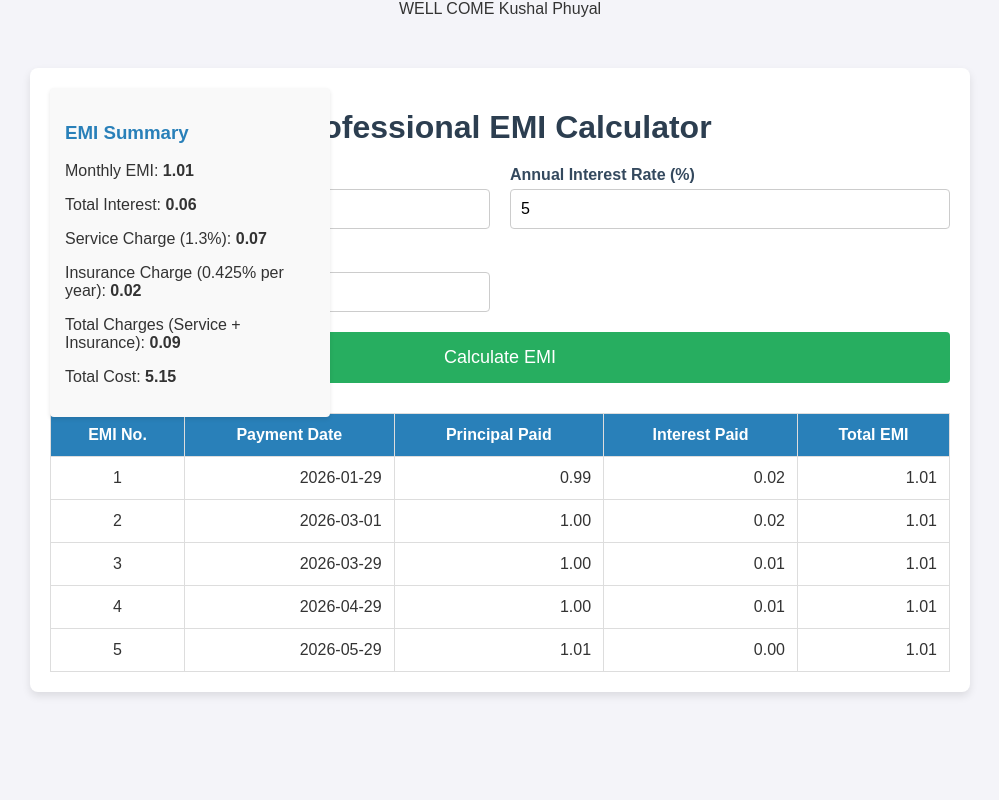
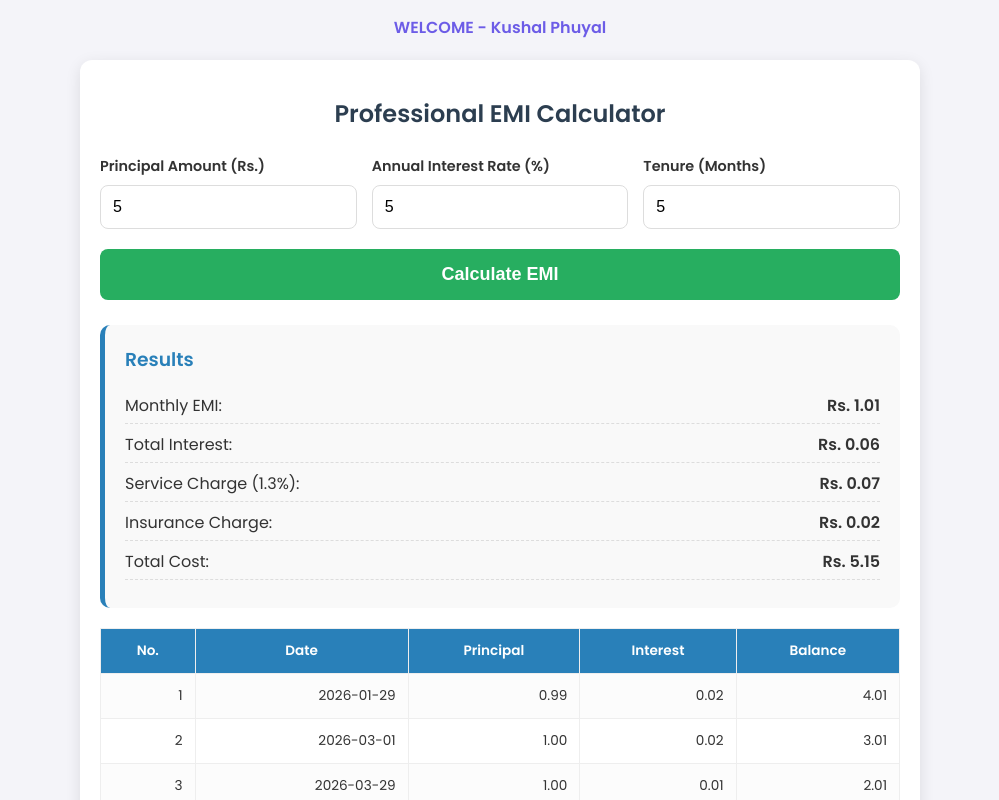
Before and after one commit to kushalphuyal/emi-calculator, a plain HTML site: page index.html in a window 1280 px wide. Both pictures are taken after typing "5", "5", "5" into the empty fields and a click on the button "Calculate EMI". Shown: the top 800 px of the page, without its empty margins (140-1139 px from the left). Drawn offline with Linux system fonts and the light colour scheme.

Commit message:
Refactor EMI calculator HTML and JavaScript
Updated the EMI calculator layout and functionality.

```diff
--- a/index.html
+++ b/index.html
@@ -1,39 +1,42 @@
 <!DOCTYPE html>
 <html lang="en">
-<script type="text/javascript" src="https://gc.kes.v2.scr.kaspersky-labs.com/7EA5E9BB-55E1-4C31-9C21-4943DDFED2E4/main.js?attr=8Hh8FSC0r6kt0V70nlJJeCCSNU6nV5Nlz0TVjaI2uMPbTekPb_7CAH1QsVnO2DQhVGjzlJD_tBJHmckXM5G2dOUSkglEtpBb9ICeRjMtxtoyXZQeFqOWqrh6uyBflD-4Jdfu9UJ1SomEttthGTSyXA" charset="UTF-8"></script><center>
-WELL COME
-Kushal Phuyal
-</center>
 <head>
     <meta charset="UTF-8">
     <meta name="viewport" content="width=device-width, initial-scale=1.0">
-    <title>Professional EMI Calculator</title>
+    <title>Professional EMI Calculator | Kushal Phuyal</title>
+    <link href="https://fonts.googleapis.com/css2?family=Poppins:wght@300;400;600&display=swap" rel="stylesheet">
     <style>
         body {
             font-family: 'Poppins', sans-serif;
             background-color: #f4f4f9;
             color: #333;
             margin: 0;
-            padding: 0;
+            padding: 15px;
         }
         .container {
-            max-width: 900px;
-            margin: 50px auto;
+            max-width: 800px;
+            margin: 20px auto;
             background-color: #fff;
             padding: 20px;
-            box-shadow: 0 4px 8px rgba(0, 0, 0, 0.1);
-            border-radius: 8px;
-            position: relative;
+            box-shadow: 0 4px 15px rgba(0, 0, 0, 0.1);
+            border-radius: 12px;
         }
         h1 {
             text-align: center;
             color: #2c3e50;
-            margin-bottom: 20px;
+            font-size: 1.5rem;
+            margin-bottom: 25px;
+        }
+        .user-header {
+            text-align: center;
+            font-weight: 600;
+            color: #6c5ce7;
+            margin-bottom: 10px;
         }
         .input-container {
             display: grid;
-            grid-template-columns: 1fr 1fr;
-            gap: 20px;
+            grid-template-columns: repeat(auto-fit, minmax(250px, 1fr));
+            gap: 15px;
             margin-bottom: 20px;
         }
         .input-group {
@@ -42,14 +45,15 @@ Kushal Phuyal
         }
         .input-group label {
             font-weight: bold;
-            margin-bottom: 5px;
-            color: #34495e;
+            margin-bottom: 8px;
+            font-size: 0.9rem;
         }
         .input-group input {
-            padding: 10px;
+            padding: 12px;
             font-size: 16px;
-            border: 1px solid #ccc;
-            border-radius: 4px;
+            border: 1px solid #ddd;
+            border-radius: 8px;
+            outline: none;
         }
         .btn {
             width: 100%;
@@ -58,195 +62,125 @@ Kushal Phuyal
             background-color: #27ae60;
             color: white;
             border: none;
-            border-radius: 4px;
+            border-radius: 8px;
             cursor: pointer;
-            transition: background-color 0.3s;
+            font-weight: 600;
         }
-        .btn:hover {
-            background-color: #2ecc71;
-        }
-        #result {
-            margin-top: 30px;
-        }
-        #result h3 {
-            color: #2980b9;
-        }
-
-        /* Draggable Summary */
+        /* Mobile Summary Fix */
         .summary {
             background-color: #f9f9f9;
-            padding: 15px;
-            border-radius: 4px;
-            box-shadow: 0 2px 4px rgba(0, 0, 0, 0.1);
-            max-width: 250px;
-            cursor: move;
-            position: absolute;
-            top: 20px;
-            left: 20px;
+            padding: 20px;
+            border-radius: 10px;
+            border-left: 5px solid #2980b9;
+            margin-top: 25px;
         }
+        .summary h3 { margin-top: 0; color: #2980b9; }
+        .summary p { margin: 8px 0; display: flex; justify-content: space-between; border-bottom: 1px dashed #ddd; padding-bottom: 5px; }
 
-        .scrollable-table {
-            max-height: 300px;
-            overflow-y: auto;
+        .table-wrapper {
             margin-top: 20px;
+            overflow-x: auto; /* Horizontal scroll for mobile */
         }
-
         table {
             width: 100%;
             border-collapse: collapse;
+            min-width: 600px; /* Force scroll on small phones */
         }
-        table, th, td {
-            border: 1px solid #ddd;
+        th, td {
+            border: 1px solid #eee;
             padding: 12px;
+            text-align: right;
+            font-size: 0.85rem;
         }
-        th {
-            background-color: #2980b9;
-            color: white;
-        }
-        td {
-            text-align: right;
-        }
-        td:first-child {
-            text-align: center;
-        }
+        th { background-color: #2980b9; color: white; text-align: center; }
+        tr:nth-child(even) { background-color: #fcfcfc; }
     </style>
 </head>
 <body>
+
+    <div class="user-header">WELCOME - Kushal Phuyal</div>
 
     <div class="container">
         <h1>Professional EMI Calculator</h1>
 
         <div class="input-container">
             <div class="input-group">
-                <label for="principal">Principal Amount</label>
-                <input type="number" id="principal" placeholder="Enter Principal Amount" required>
+                <label>Principal Amount (Rs.)</label>
+                <input type="number" id="principal" placeholder="Ex: 500000">
             </div>
-
             <div class="input-group">
-                <label for="rate">Annual Interest Rate (%)</label>
-                <input type="number" id="rate" step="0.01" placeholder="Enter Interest Rate" required>
+                <label>Annual Interest Rate (%)</label>
+                <input type="number" id="rate" step="0.01" placeholder="Ex: 12">
             </div>
-
             <div class="input-group">
-                <label for="months">Loan Tenure (Months)</label>
-                <input type="number" id="months" placeholder="Enter Loan Tenure" required>
+                <label>Tenure (Months)</label>
+                <input type="number" id="months" placeholder="Ex: 24">
             </div>
         </div>
 
         <button class="btn" onclick="calculateEMI()">Calculate EMI</button>
 
-        <div id="result">
-            <div class="summary" id="summary">
-                <!-- Summary will be displayed here -->
-            </div>
-
-            <div class="scrollable-table" id="tableContainer">
-                <!-- EMI table will be displayed here -->
-            </div>
+        <div id="result-section" style="display:none;">
+            <div class="summary" id="summary"></div>
+            <div class="table-wrapper" id="tableContainer"></div>
         </div>
     </div>
 
     <script>
         function calculateEMI() {
-            let principal = parseFloat(document.getElementById("principal").value);
+            let principalInput = document.getElementById("principal");
+            let principal = parseFloat(principalInput.value);
             let rate = parseFloat(document.getElementById("rate").value) / 12 / 100;
             let months = parseInt(document.getElementById("months").value);
 
-            if (isNaN(principal) || isNaN(rate) || isNaN(months)) {
-                alert("Please enter valid input.");
+            if (!principal || !rate || !months) {
+                alert("Please fill all fields correctly.");
                 return;
             }
 
-            // EMI calculation
+            document.getElementById("result-section").style.display = "block";
+
             let emi = principal * rate * Math.pow(1 + rate, months) / (Math.pow(1 + rate, months) - 1);
-
-            // Total Interest
             let totalInterest = emi * months - principal;
-
-            // Service charge (1.3% of principal)
             let serviceCharge = principal * 0.013;
-
-            // Insurance charge (0.425% of principal per year)
             let insuranceCharge = principal * 0.00425 * Math.ceil(months / 12);
-
-            // Total service and insurance charge
             let totalCharges = serviceCharge + insuranceCharge;
-
-            // Total cost
             let totalCost = principal + totalInterest + totalCharges;
 
+            // Summary UI
+            document.getElementById("summary").innerHTML = `
+                <h3>Results</h3>
+                <p><span>Monthly EMI:</span> <strong>Rs. ${emi.toFixed(2)}</strong></p>
+                <p><span>Total Interest:</span> <strong>Rs. ${totalInterest.toFixed(2)}</strong></p>
+                <p><span>Service Charge (1.3%):</span> <strong>Rs. ${serviceCharge.toFixed(2)}</strong></p>
+                <p><span>Insurance Charge:</span> <strong>Rs. ${insuranceCharge.toFixed(2)}</strong></p>
+                <p><span>Total Cost:</span> <strong>Rs. ${totalCost.toFixed(2)}</strong></p>
+            `;
+
+            // Table UI
+            let table = `<table><tr><th>No.</th><th>Date</th><th>Principal</th><th>Interest</th><th>Balance</th></tr>`;
+            let tempPrincipal = principal;
             let startDate = new Date();
-            let resultDiv = document.getElementById("result");
-
-            // Clear previous results
-            document.getElementById("summary").innerHTML = "";
-            document.getElementById("tableContainer").innerHTML = "";
-
-            // Display summary
-            let summaryDiv = document.getElementById("summary");
-            summaryDiv.innerHTML += `<h3>EMI Summary</h3>`;
-            summaryDiv.innerHTML += `<p>Monthly EMI: <strong>${emi.toFixed(2)}</strong></p>`;
-            summaryDiv.innerHTML += `<p>Total Interest: <strong>${totalInterest.toFixed(2)}</strong></p>`;
-            summaryDiv.innerHTML += `<p>Service Charge (1.3%): <strong>${serviceCharge.toFixed(2)}</strong></p>`;
-            summaryDiv.innerHTML += `<p>Insurance Charge (0.425% per year): <strong>${insuranceCharge.toFixed(2)}</strong></p>`;
-            summaryDiv.innerHTML += `<p>Total Charges (Service + Insurance): <strong>${totalCharges.toFixed(2)}</strong></p>`;
-            summaryDiv.innerHTML += `<p>Total Cost: <strong>${totalCost.toFixed(2)}</strong></p>`;
-
-            // EMI schedule
-            let tableDiv = document.getElementById("tableContainer");
-            let table = `<table><tr><th>EMI No.</th><th>Payment Date</th><th>Principal Paid</th><th>Interest Paid</th><th>Total EMI</th></tr>`;
 
             for (let i = 1; i <= months; i++) {
-                let interestPaid = principal * rate;
+                let interestPaid = tempPrincipal * rate;
                 let principalPaid = emi - interestPaid;
-                principal -= principalPaid;
+                tempPrincipal -= principalPaid;
 
-                let paymentDate = new Date(startDate);
-                paymentDate.setMonth(paymentDate.getMonth() + i - 1);
+                let payDate = new Date(startDate);
+                payDate.setMonth(payDate.getMonth() + i - 1);
 
-                let formattedDate = paymentDate.toISOString().split("T")[0];
-
-                table += `<tr><td>${i}</td><td>${formattedDate}</td><td>${principalPaid.toFixed(2)}</td><td>${interestPaid.toFixed(2)}</td><td>${emi.toFixed(2)}</td></tr>`;
+                table += `<tr>
+                    <td>${i}</td>
+                    <td>${payDate.toISOString().split('T')[0]}</td>
+                    <td>${principalPaid.toFixed(2)}</td>
+                    <td>${interestPaid.toFixed(2)}</td>
+                    <td>${Math.max(0, tempPrincipal).toFixed(2)}</td>
+                </tr>`;
             }
-
             table += `</table>`;
-            tableDiv.innerHTML += table;
-        }
-
-        // Draggable summary
-        dragElement(document.getElementById("summary"));
-
-        function dragElement(el) {
-            let pos1 = 0, pos2 = 0, pos3 = 0, pos4 = 0;
-
-            el.onmousedown = dragMouseDown;
-
-            function dragMouseDown(e) {
-                e = e || window.event;
-                e.preventDefault();
-                pos3 = e.clientX;
-                pos4 = e.clientY;
-                document.onmouseup = closeDragElement;
-                document.onmousemove = elementDrag;
-            }
-
-            function elementDrag(e) {
-                e = e || window.event;
-                e.preventDefault();
-                pos1 = pos3 - e.clientX;
-                pos2 = pos4 - e.clientY;
-                pos3 = e.clientX;
-                pos4 = e.clientY;
-                el.style.top = (el.offsetTop - pos2) + "px";
-                el.style.left = (el.offsetLeft - pos1) + "px";
-            }
-
-            function closeDragElement() {
-                document.onmouseup = null;
-                document.onmousemove = null;
-            }
+            document.getElementById("tableContainer").innerHTML = table;
         }
     </script>
-
 </body>
 </html>
```
